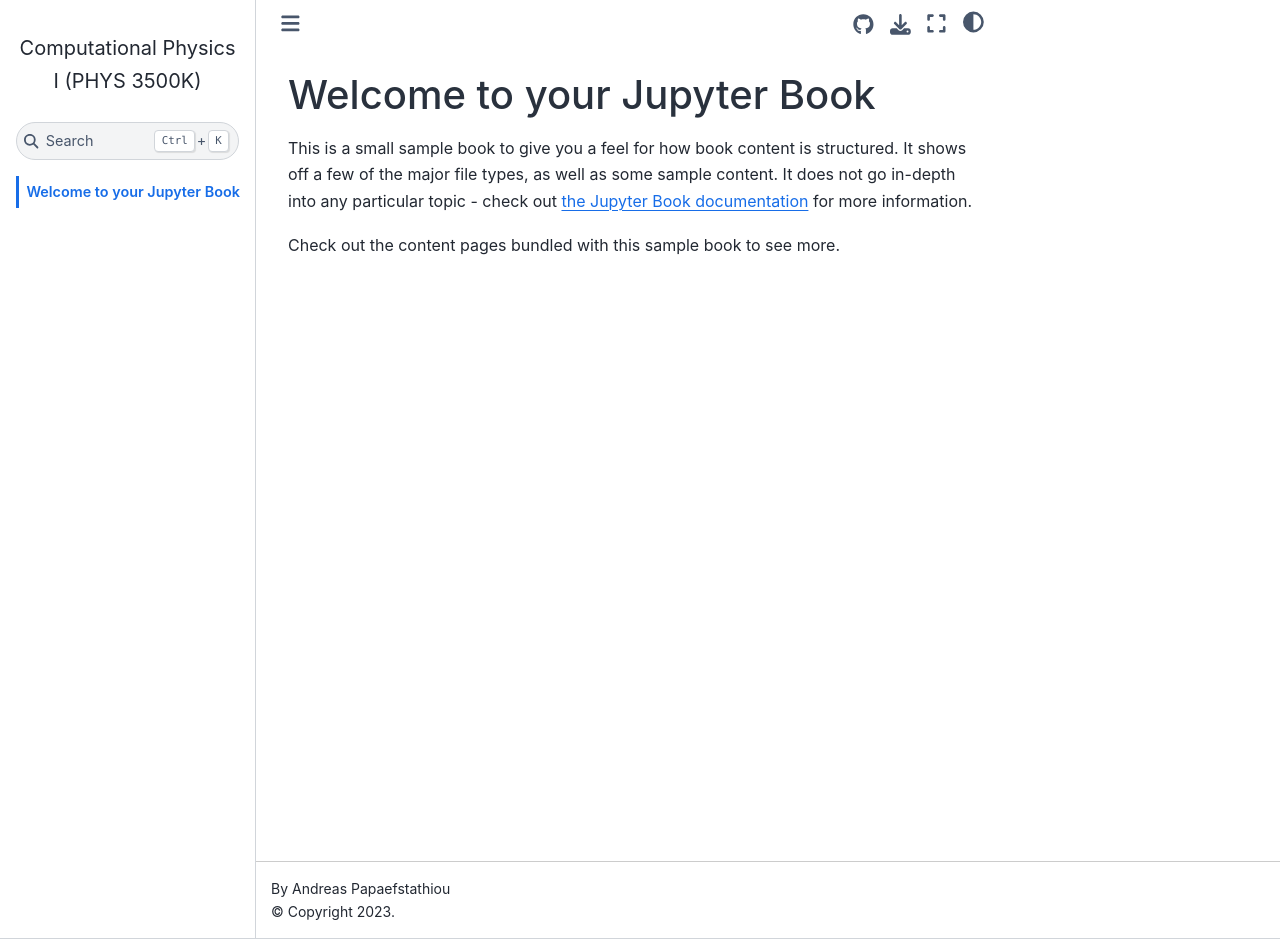
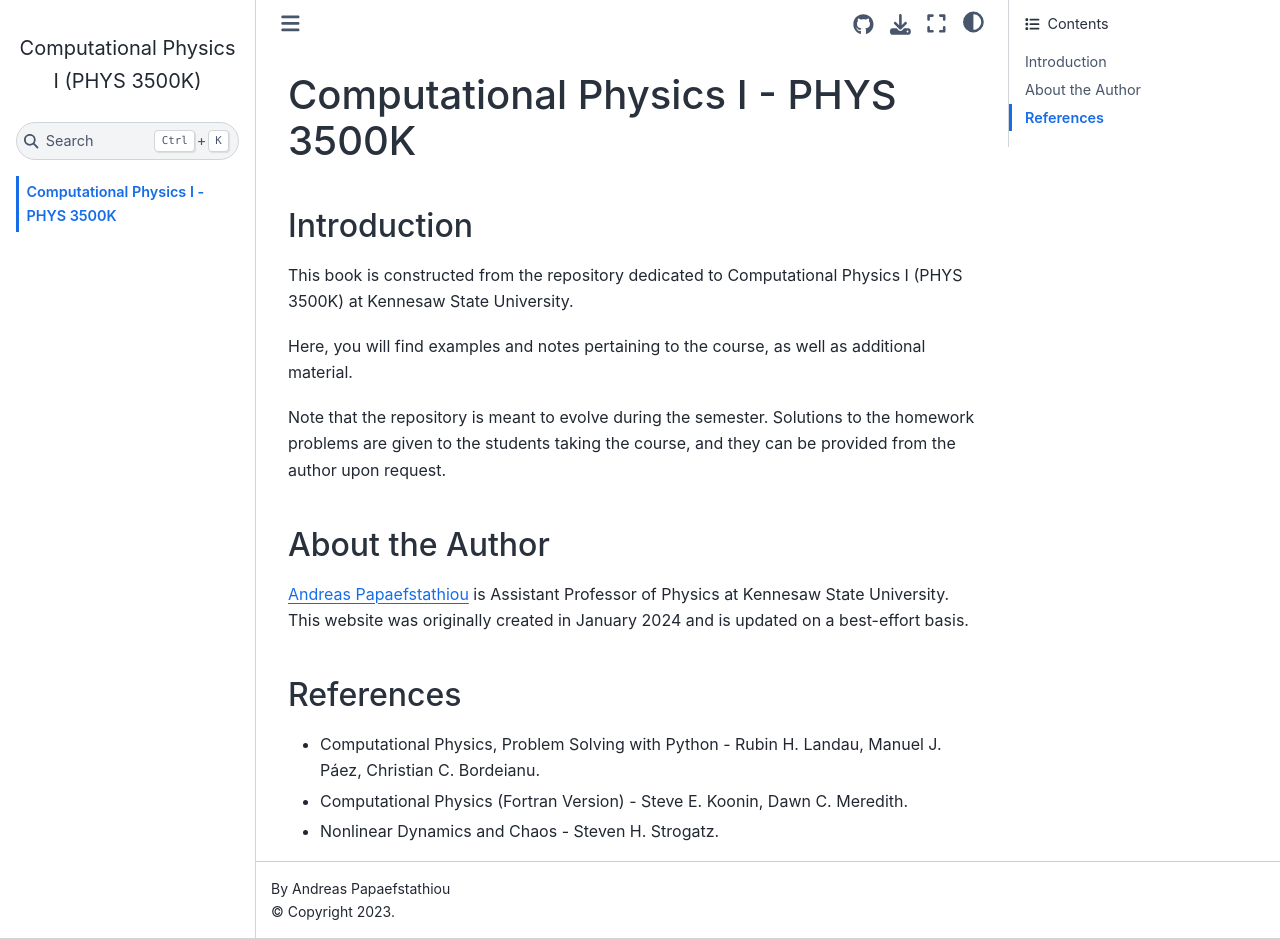
Before and after one commit to apapaefs/compphys, a Jupyter Book: the page built from intro.md, in a window 1280 px wide and 939 px high. Built offline with Jupyter Book 1.0.4 settings and Sphinx 7.4.7 and the Sphinx Book theme 1.1.4, drawn with Linux system fonts in a browser that asks for light colours; pages that are not in the unit, such as notebooks, are missing from menus.

Commit message:
changed intro, changes to titles

````diff
--- a/_toc.yml
+++ b/_toc.yml
@@ -3,6 +3,8 @@
 
 format: jb-book
 root: intro
+options:  # The options key will be applied to all chapters, but not sub-sections
+  numbered: True
 chapters:
 - file: Chapters/Chapter1/Chapter1.ipynb
 - file: Chapters/Chapter2/Chapter2.ipynb
--- a/intro.md
+++ b/intro.md
@@ -1,11 +1,26 @@
-# Welcome to your Jupyter Book
+# Computational Physics I - PHYS 3500K
 
-This is a small sample book to give you a feel for how book content is
-structured.
-It shows off a few of the major file types, as well as some sample content.
-It does not go in-depth into any particular topic - check out [the Jupyter Book documentation](https://jupyterbook.org) for more information.
+## Introduction
 
-Check out the content pages bundled with this sample book to see more.
+This book is constructed from the repository dedicated to
+Computational Physics I (PHYS 3500K) at Kennesaw State University.
+
+Here, you will find examples and notes pertaining to the course, as well as additional material.
+
+Note that the repository is meant to evolve during the
+semester. Solutions to the homework problems are given to the students
+taking the course, and they can be provided from the author upon
+request.
 
 ```{tableofcontents}
 ```
+
+## About the Author
+
+[Andreas Papaefstathiou](https://facultyweb.kennesaw.edu/apapaefs/) is Assistant Professor of Physics at Kennesaw State University. This website was originally created in January 2024 and is updated on a best-effort basis.
+
+## References
+
+- Computational Physics, Problem Solving with Python - Rubin H. Landau, Manuel J. Páez, Christian C. Bordeianu.
+- Computational Physics (Fortran Version) - Steve E. Koonin, Dawn C. Meredith.
+- Nonlinear Dynamics and Chaos - Steven H. Strogatz.
````
Also changed, not shown: 2 other files.
